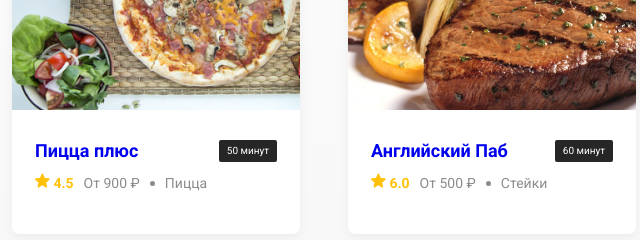
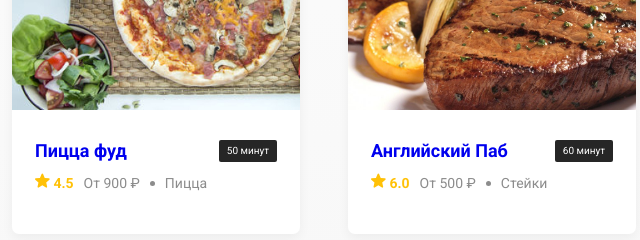
Before and after one commit to z8Dimon8z/deviliry-food, a plain HTML site: page index.html in a window 1280 px wide. Shown: the part 796-1036 px from the top of the page, 148-788 px from the left. Drawn offline with Linux system fonts and the light colour scheme.

Commit message:
Update index.html
Переменовал пицу плюс

```diff
--- a/index.html
+++ b/index.html
@@ -44,7 +44,7 @@
                           <img src="img/image.jpg" alt="image" class="card-image">
                           <div class="card-text">
                               <div class="card-heading">
-                                  <h3 class="card-title">Пицца плюс</h3>
+                                  <h3 class="card-title">Пицца фуд</h3>
                                   <span class="card-tag tag">50 минут</span>
                               </div>
                               <div class="card-info">
```
